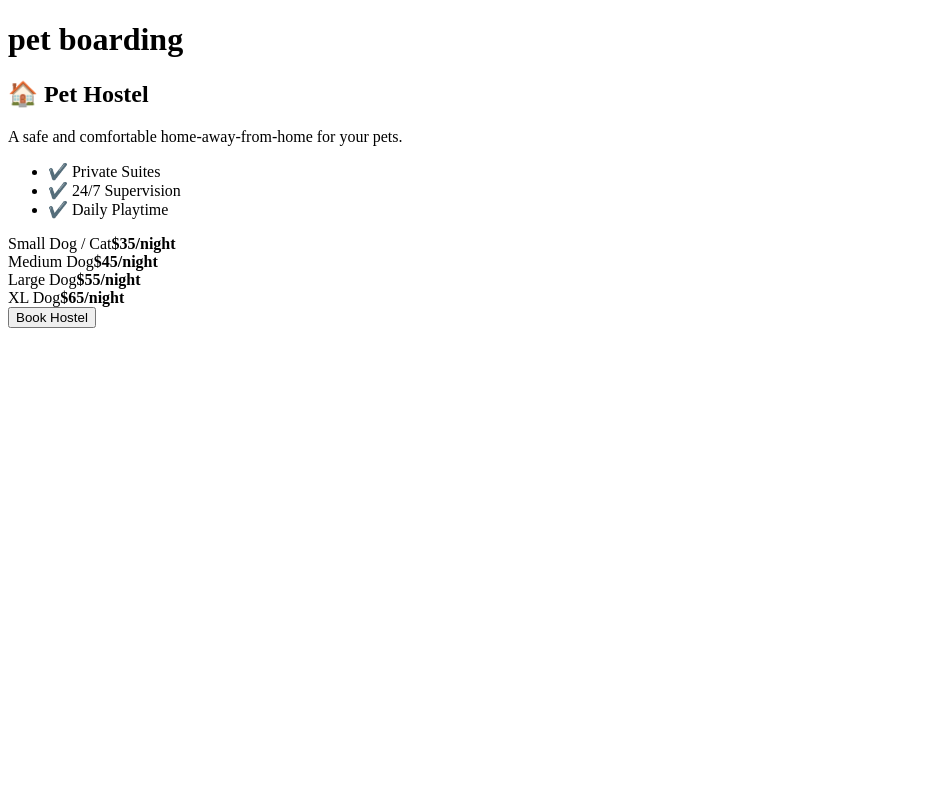
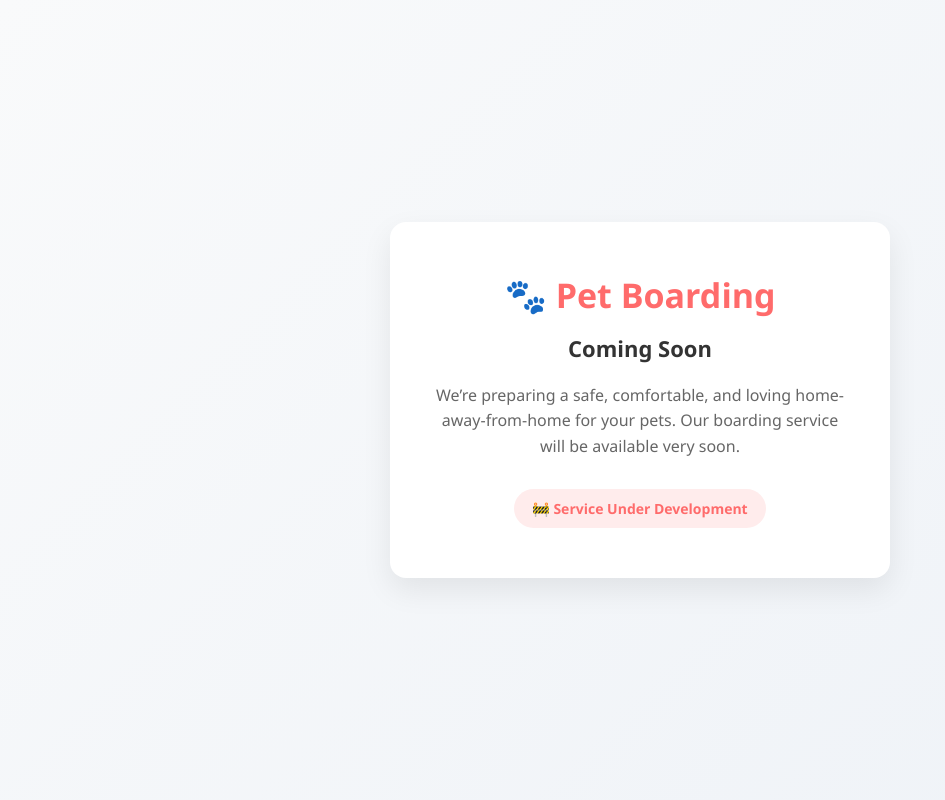
Before and after one commit to aswinpr/paws_and_claws, a Django app: page /services/pet_boarding/ in a window 1280 px wide. Shown: the whole page, without its empty margins (0-945 px from the left). Run offline with Django 5.2, Linux system fonts and the light colour scheme.

Commit message:
pet boarding set to coming soon

```diff
--- a/services/templates/services/pet_boarding.html
+++ b/services/templates/services/pet_boarding.html
@@ -1,37 +1,80 @@
 <!DOCTYPE html>
 <html lang="en">
 <head>
-    <meta charset="UTF-8">
-    <meta name="viewport" content="width=device-width, initial-scale=1.0">
-    <title>Document</title>
+  <meta charset="UTF-8" />
+  <meta name="viewport" content="width=device-width, initial-scale=1.0" />
+  <title>Pet Boarding | Coming Soon</title>
+
+  <style>
+    * {
+      margin: 0;
+      padding: 0;
+      box-sizing: border-box;
+      font-family: "Segoe UI", Arial, sans-serif;
+    }
+
+    body {
+      min-height: 100vh;
+      background: linear-gradient(135deg, #f9fafb, #eef2f7);
+      display: flex;
+      align-items: center;
+      justify-content: center;
+      color: #333;
+    }
+
+    .coming-soon {
+      background: #fff;
+      padding: 50px 40px;
+      max-width: 500px;
+      width: 90%;
+      text-align: center;
+      border-radius: 16px;
+      box-shadow: 0 12px 30px rgba(0, 0, 0, 0.08);
+    }
+
+    .coming-soon h1 {
+      font-size: 34px;
+      color: #ff6b6b;
+      margin-bottom: 15px;
+    }
+
+    .coming-soon h2 {
+      font-size: 22px;
+      margin-bottom: 20px;
+    }
+
+    .coming-soon p {
+      font-size: 16px;
+      color: #666;
+      line-height: 1.6;
+      margin-bottom: 30px;
+    }
+
+    .badge {
+      display: inline-block;
+      background: #ffecec;
+      color: #ff6b6b;
+      padding: 10px 18px;
+      border-radius: 50px;
+      font-weight: 600;
+      font-size: 14px;
+    }
+  </style>
 </head>
 <body>
-    <h1>pet boarding</h1>
-    <!-- HOSTEL -->
-  <section class="service-card">
-    <div class="service-content">
-      <h2>🏠 Pet Hostel</h2>
-      <p>
-        A safe and comfortable home-away-from-home for your pets.
-      </p>
 
-      <ul class="features">
-        <li>✔️ Private Suites</li>
-        <li>✔️ 24/7 Supervision</li>
-        <li>✔️ Daily Playtime</li>
-      </ul>
+  <div class="coming-soon">
+    <h1>🐾 Pet Boarding</h1>
+    <h2>Coming Soon</h2>
 
-      <div class="rates">
-        <div><span>Small Dog / Cat</span><strong>$35/night</strong></div>
-        <div><span>Medium Dog</span><strong>$45/night</strong></div>
-        <div><span>Large Dog</span><strong>$55/night</strong></div>
-        <div><span>XL Dog</span><strong>$65/night</strong></div>
-      </div>
+    <p>
+      We’re preparing a safe, comfortable, and loving
+      home-away-from-home for your pets.
+      Our boarding service will be available very soon.
+    </p>
 
-      <button class="primary-btn" onclick="openBooking('hostel')">
-        Book Hostel
-      </button>
-    </div>
-  </section>
+    <div class="badge">🚧 Service Under Development</div>
+  </div>
+
 </body>
 </html>
```
Also changed, not shown: services/static/services/pet_boarding_style.css (added).
